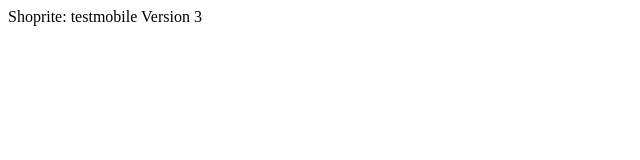
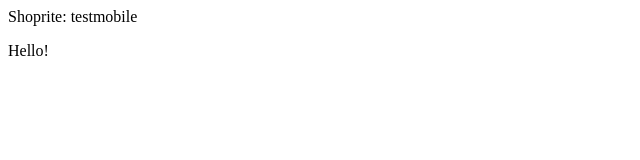
Before and after one commit to tman94/tman94.github.io, a plain HTML site: page index.html in a window 1280 px wide. Shown: the whole page, without its empty margins (0-640 px from the left). Drawn offline with Linux system fonts and the light colour scheme.

Commit message:
add caching simple paragraphing

```diff
--- a/index.html
+++ b/index.html
@@ -2,12 +2,11 @@
 <head>
   <meta charset="UTF-8">
   <!--[if IE]><meta http-equiv="X-UA-Compatible" content="IE=edge"><![endif]-->
-  <cache-request-directive = "max-age" "=" 303030>
+  <cache-request-directive = "max-age" "=" 30>
   <title>Shoprite: testmobile</title>
 
 
 
 </head>
 <body>
-Version 3
-</body>
+<p>Hello!</p>
```
